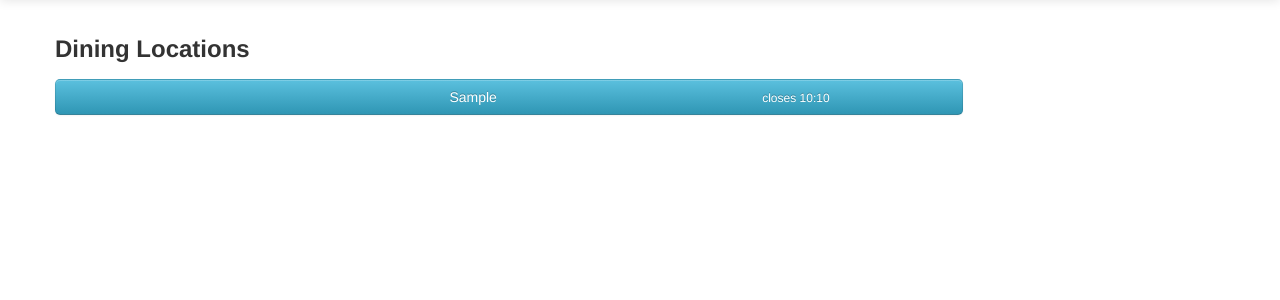
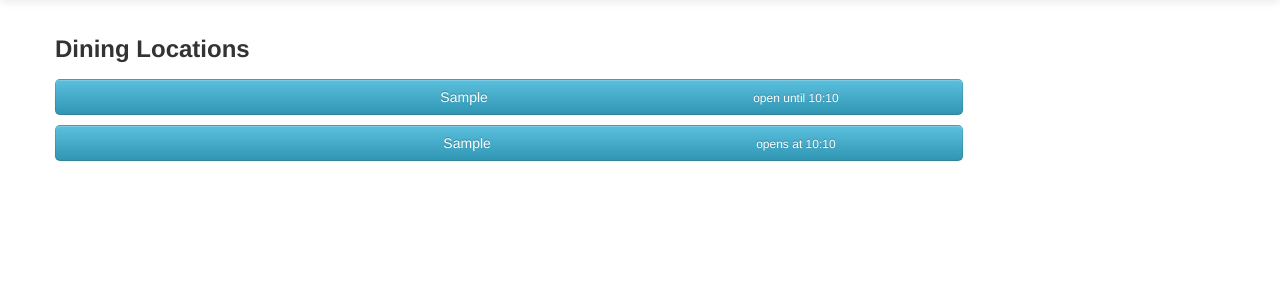
Before and after one commit to mhuesch/nuFood, a Django app: template templates/index.html in a window 1280 px wide. Shown: the part 41-341 px from the top of the page. Run offline with Django 3.2, Linux system fonts and the light colour scheme; the template is opened without the code that fills it: most values are stand-ins (such as "Sample title", 1, 10 or a date in 2020); some libraries are stand-ins or nearby versions.

Commit message:
added some comments, tested things but commented them out
trying to figure out how to show closed halls...

```diff
--- a/templates/index.html
+++ b/templates/index.html
@@ -100,29 +100,14 @@ h1 {font-size: 18pt;}
         <!--<h5>Today is {{ day }}</h5> -->
 
             <!--
+            if the time left open (or left until a place opens) is less than
+            an hour, display the time in minutes instead
             // if currently open, display
             <span class="hours-info"> Open until: (closing time) </span>
             // if currently closed, display
             Opens: (opening day/time)
            -->
-        <!-- <p>
-        {% for hour in open %}
-        <div class="hall-listing">
-        <a class="btn btn-hall btn-large">
-        <table><tr>
-        <td class="hall-name">
-        {{ hour.host_hall }}
-        </td>
-        <td class="hours-info">
-        closes {{ hour.end_hour }}:{{ hour.end_minute }}
-        </td>
-        </tr>
-        </table>
-        </a>
-        </div>
-        {% endfor %}
-        </p>
-        -->
+
 
         <p>
         {% for hour in open %}
@@ -130,7 +115,20 @@ h1 {font-size: 18pt;}
         <a class="btn btn-hall btn-large">
         <span class="hall-name"> {{ hour.host_hall }} </span>
         <span class="hours-info">
-        closes {{ hour.end_hour|stringformat:"02d" }}:{{ hour.end_minute|stringformat:"02d" }}
+        open until {{ hour.end_hour|stringformat:"02d" }}:{{ hour.end_minute|stringformat:"02d" }}
+        </span>
+        </a>
+        </div>
+        {% endfor %}
+        </p>
+
+        <p>
+        {% for hour in closed %}
+        <div class="hall-listing">
+        <a class="btn btn-hall btn-large">
+        <span class="hall-name"> {{ hour.host_hall }} </span>
+        <span class="hours-info">
+        opens at {{ hour.start_hour|stringformat:"02d" }}:{{ hour.start_minute|stringformat:"02d" }}
         </span>
         </a>
         </div>
```
Also changed, not shown: halls/views.py (+8 -2 lines).
